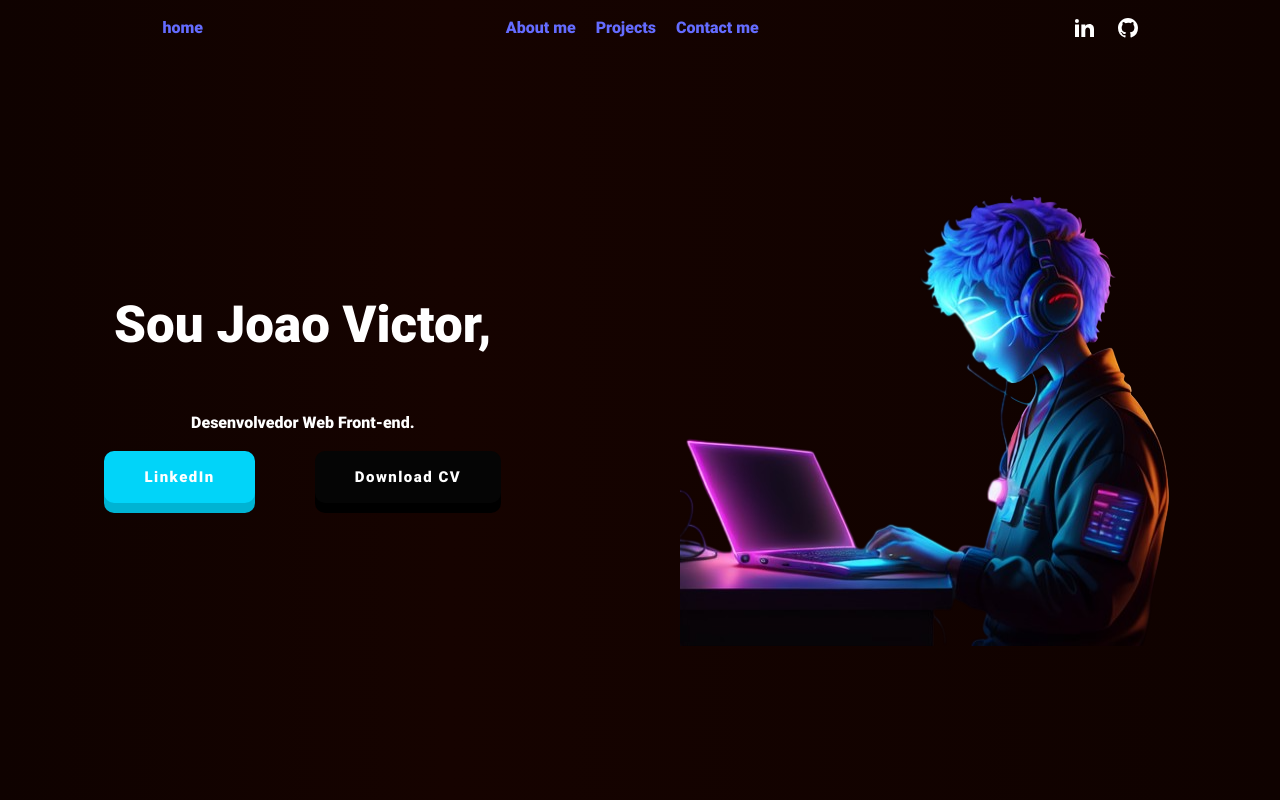
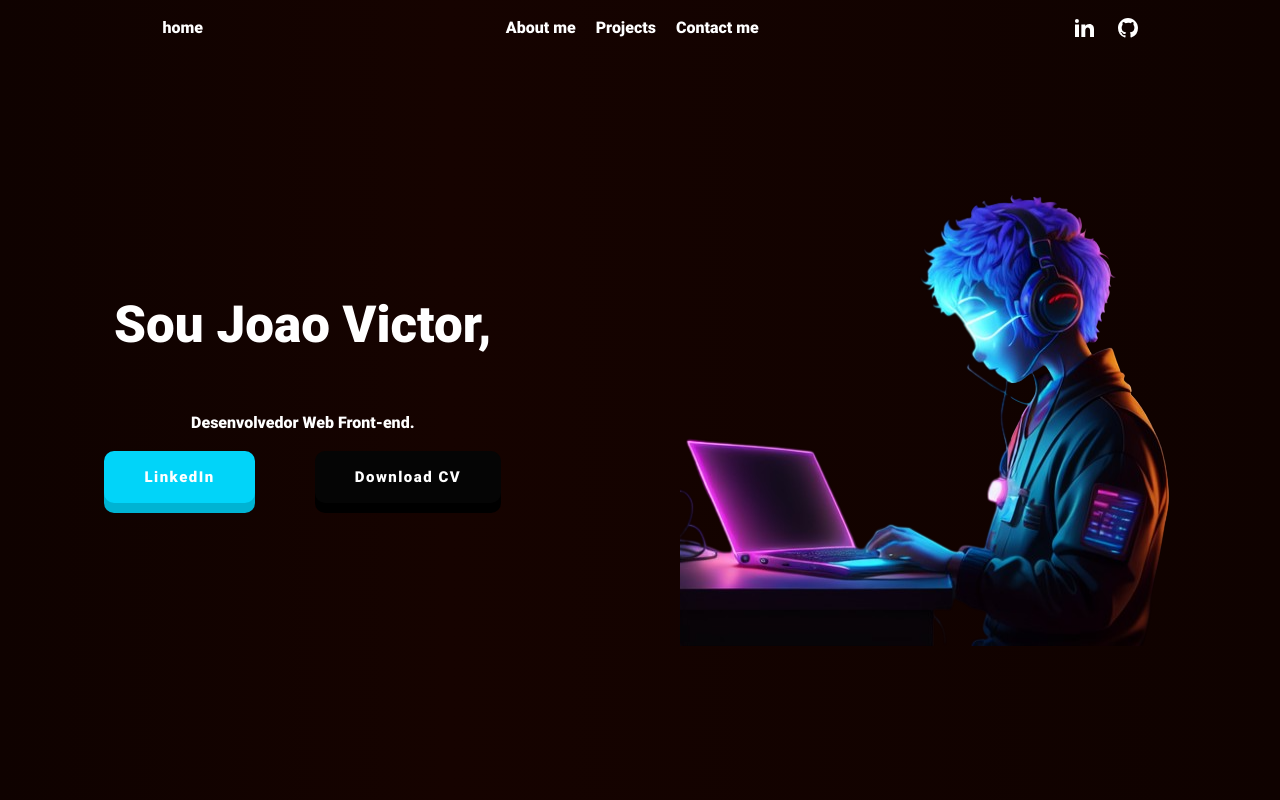
Before and after one commit to joaovictorst/Portfolio, a React (Vite) app: page / in a window 1280 px wide. Shown: the top 800 px of the page. Built offline with nearby package versions, Linux system fonts and the light colour scheme.

Commit message:
mudando cor dos links da nav bar

```diff
--- a/src/pages/NavBar/navBar.css
+++ b/src/pages/NavBar/navBar.css
@@ -12,7 +12,7 @@ ul li a {
     padding: 10px;
 }
 
-a{
+.Nav-Container a{
     text-decoration: none;
     color: rgb(255, 255, 255);
 }
```
